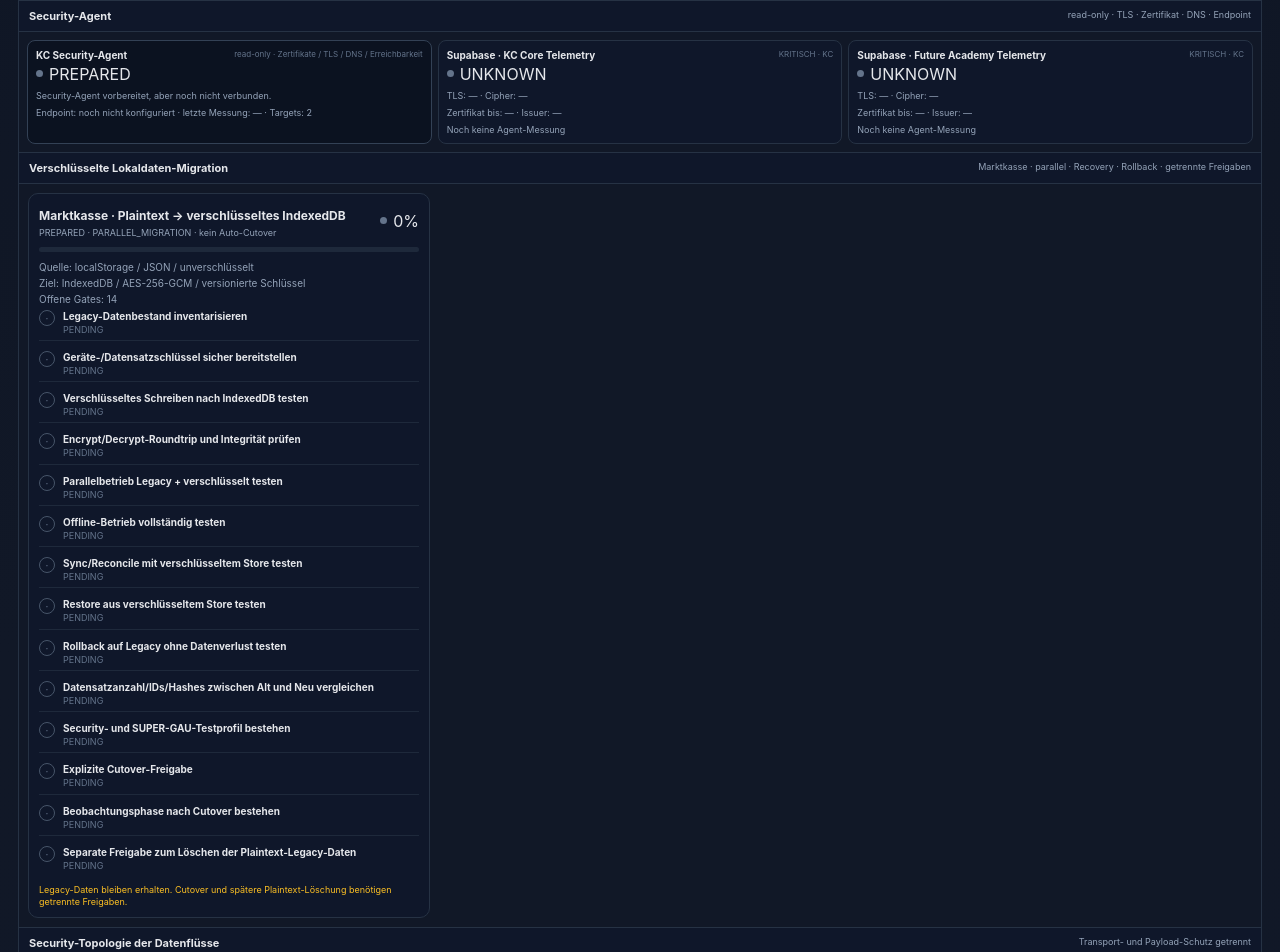
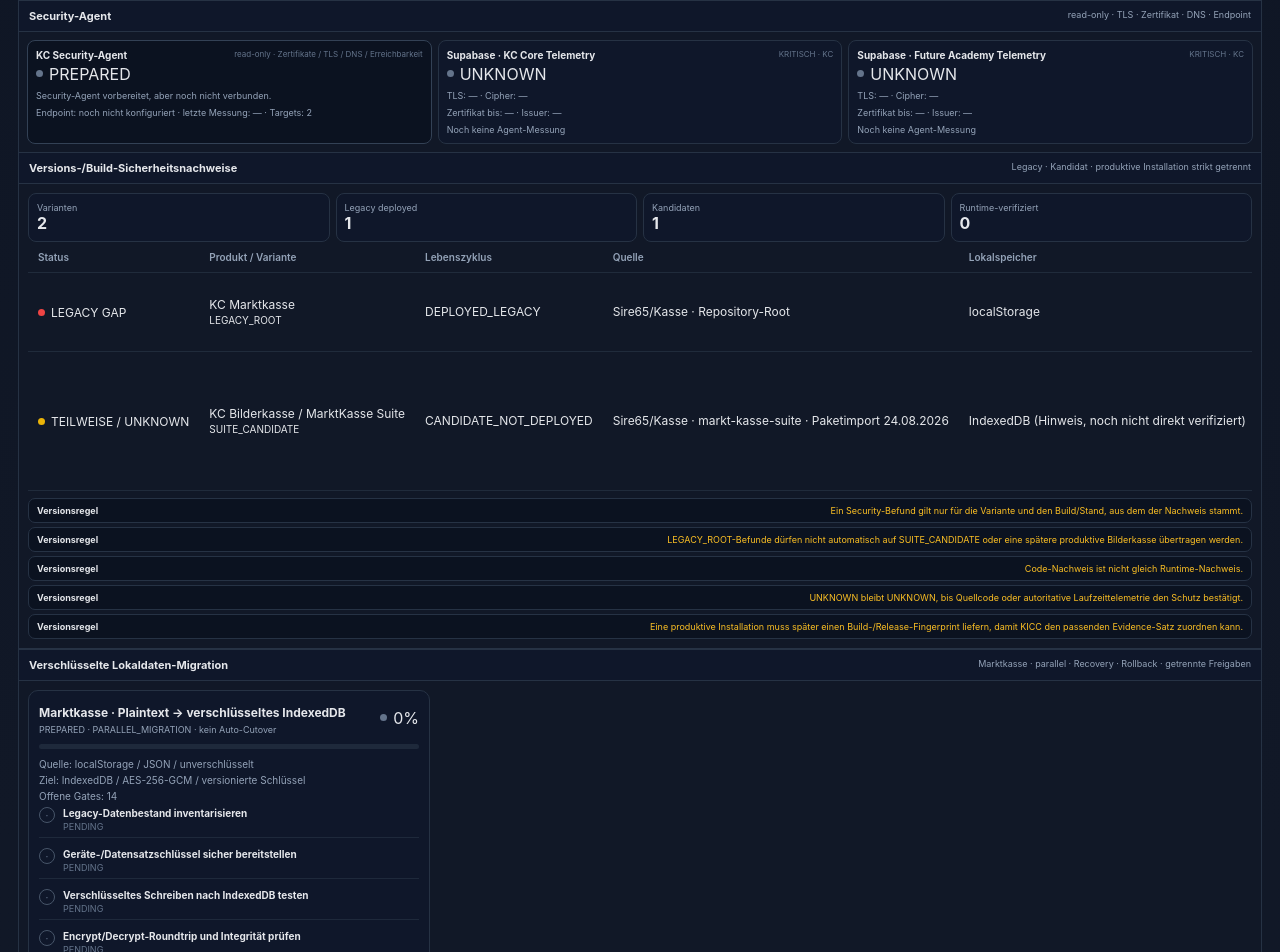
Before and after one commit to Sire65/KC-Infrastructure-Control-Center, a plain HTML site: page index.html in a window 1280 px wide. Shown: the part 2327-3279 px from the top of the page. Drawn offline with Linux system fonts and the light colour scheme; no server answers.

Commit message:
KICC dev26: add version evidence matrix to Security

```diff
--- a/index.html
+++ b/index.html
@@ -12,7 +12,7 @@
 <body>
   <header class="topbar">
     <div><strong>KICC</strong><span>KC Infrastructure Control Center</span></div>
-    <div class="version" id="version">0.1.0-dev.25</div>
+    <div class="version" id="version">0.1.0-dev.26</div>
   </header>
   <main class="shell">
     <section class="hero">
@@ -31,6 +31,8 @@
       <div id="securityControls" class="security-controls"></div>
       <div class="security-subhead"><strong>Security-Agent</strong><span>read-only · TLS · Zertifikat · DNS · Endpoint</span></div>
       <div id="securityAgentCards" class="security-agent-grid"></div>
+      <div class="security-subhead"><strong>Versions-/Build-Sicherheitsnachweise</strong><span>Legacy · Kandidat · produktive Installation strikt getrennt</span></div>
+      <div id="securityVersionEvidence" class="security-summary"></div>
       <div class="security-subhead"><strong>Verschlüsselte Lokaldaten-Migration</strong><span>Marktkasse · parallel · Recovery · Rollback · getrennte Freigaben</span></div>
       <div id="localSecurityMigration" class="migration-grid"></div>
       <div class="security-subhead"><strong>Security-Topologie der Datenflüsse</strong><span>Transport- und Payload-Schutz getrennt</span></div>
@@ -56,6 +58,7 @@
   <script type="module" src="storage/kc-b2-prepared.js"></script>
   <script type="module" src="security/security-register.js"></script>
   <script type="module" src="security/version-scope-correction.js"></script>
+  <script type="module" src="security/version-evidence-ui.js"></script>
   <script type="module" src="security/security-agent-monitor.js"></script>
   <script type="module" src="security/local-storage-migration-ui.js"></script>
   <script type="module" src="sync/mirror-monitor.js"></script>
```
